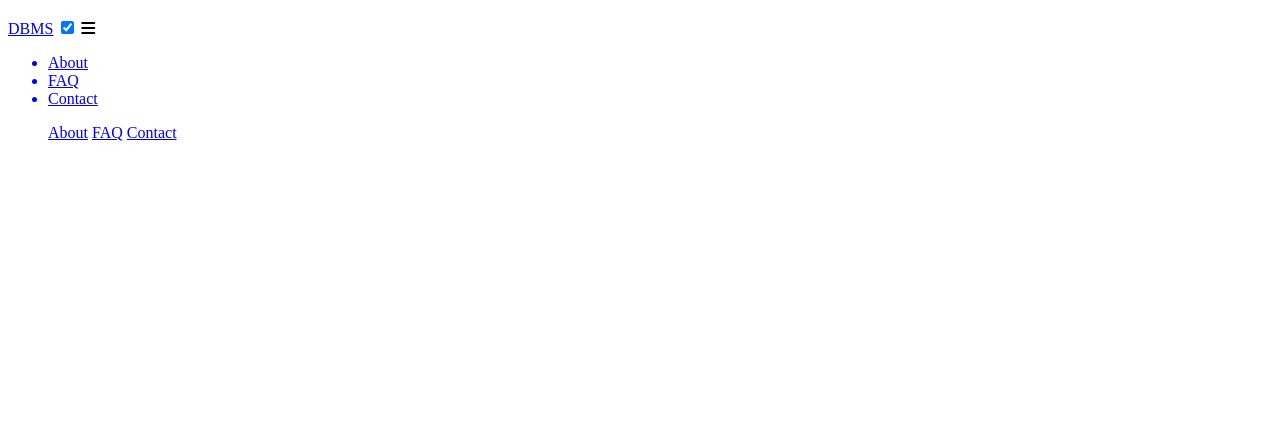
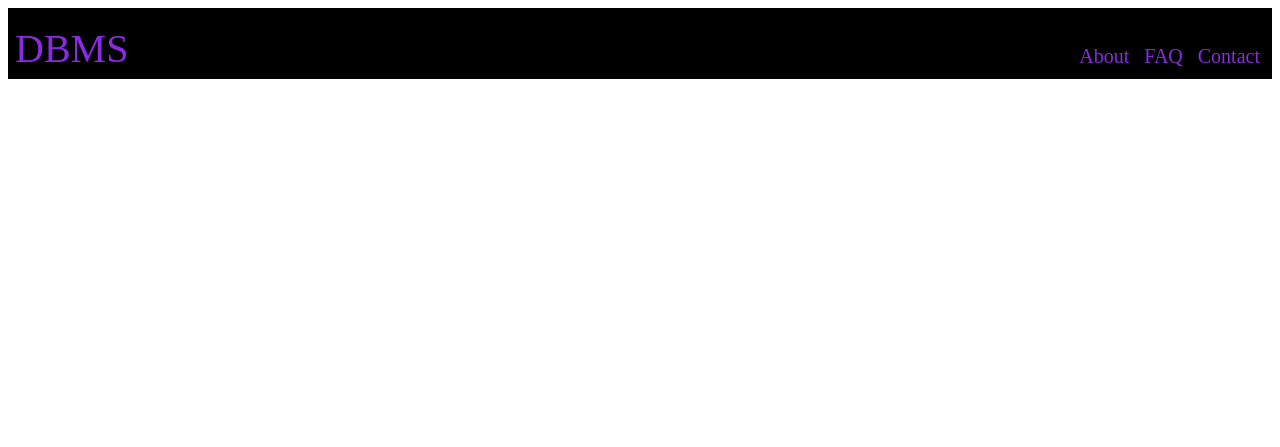
Before and after one commit to Lokesh253/dbms, a plain HTML site: page template.html in a window 1280 px wide. Shown: the top 447 px of the page. Drawn offline with Linux system fonts and the light colour scheme.

Commit message:
Added responsive navbar

```diff
--- a/footer.css
+++ b/template.css
@@ -10,6 +10,20 @@ nav::before{
     height: 10px;
 }
 
+nav {
+    background-color: var(--black);
+    padding: 7px;
+}
+
+.navbar-brand {
+   font-size: 40px;
+}
+
+.navbar a {
+    text-decoration: none;
+    color: blueviolet;
+}
+
 @media screen and (max-width: 800px) {
     input[type=checkbox] {
         display: none;
@@ -19,9 +33,9 @@ nav::before{
         display: none;
     }
 
-    .navbar a {
-        text-decoration: none;
-        color: blueviolet;
+    .barMenu {
+        color: red;
+        float: right;
     }
 
     #menu-lg {
@@ -29,6 +43,30 @@ nav::before{
     }
 }
 
+@media screen and (min-width: 801px) {
+    input[type=checkbox] {
+        display: none;
+    }
+
+    .bars-menu {
+        display: none;
+    }
+
+    #menu-sm {
+        display: none;
+    }
+
+    #menu-lg {
+        display: inline;
+        float: right;
+        font-size: 20px;
+    }
+
+    #menu-lg a {
+        padding: 5px;
+        text-align: center;
+    }
+}
 
 
 
--- a/footer.html
+++ b/template.html
@@ -5,7 +5,7 @@
     <meta http-equiv="X-UA-Compatible" content="IE=edge">
     <meta name="viewport" content="width=device-width, initial-scale=1.0">
     <script src="https://kit.fontawesome.com/b1af168c77.js" crossorigin="anonymous"></script>
-    <link rel="stylesheet" href="footer.css">
+    <link rel="stylesheet" href="template.css">
     <title>Footer test</title>
 </head>
 <body>
@@ -14,7 +14,7 @@
 
 
         <input type="checkbox" name="" id="navMenu" checked>
-        <label for="navMenu"><i class="fas fa-bars" ></i></label>
+        <label for="navMenu"><i class="fas fa-bars fa-2x barMenu" ></i></label>
 
         <ul id="menu-sm">
             <a href="#"><li>About</li></a>
```
